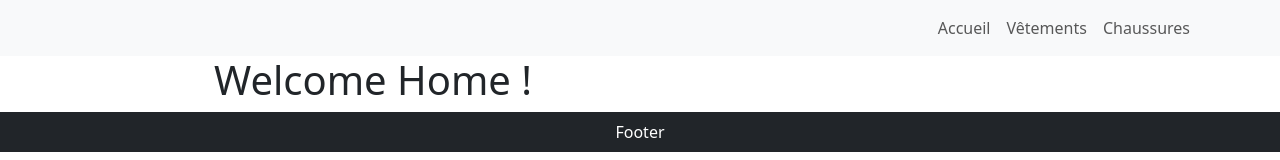
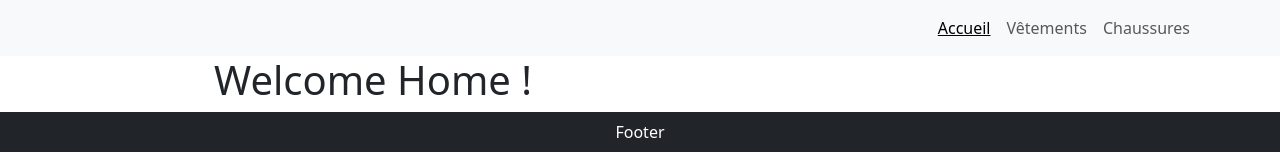
Before and after one commit to fanarkt08/front-end, a React (Vite) app: page / in a window 1280 px wide. Shown: the top 160 px of the page. Built offline with nearby package versions, Linux system fonts and the light colour scheme.

Commit message:
activity 6

```diff
--- /dev/null
+++ b/src/assets/Header.css
@@ -0,0 +1,3 @@
+.nav-link.active {
+  text-decoration: underline;
+}
--- a/src/components/Header.jsx
+++ b/src/components/Header.jsx
@@ -1,5 +1,6 @@
 import { Navbar, Nav, Container } from 'react-bootstrap';
-import { Link } from 'react-router';
+import { NavLink } from 'react-router';
+import '../assets/Header.css';
 
 function Header() {
   return (
@@ -9,9 +10,15 @@ function Header() {
           <Navbar.Toggle aria-controls="navbar-nav" />
           <Navbar.Collapse id="navbar-nav">
             <Nav className="ms-auto">
-              <Nav.Link as={Link} to="/">Accueil</Nav.Link>
-              <Nav.Link as={Link} to="/vetements">Vêtements</Nav.Link>
-              <Nav.Link as={Link} to="/chaussures">Chaussures</Nav.Link>
+              <Nav.Link as={NavLink} to="/" end>
+                Accueil
+              </Nav.Link>
+              <Nav.Link as={NavLink} to="/vetements">
+                Vêtements
+              </Nav.Link>
+              <Nav.Link as={NavLink} to="/chaussures">
+                Chaussures
+              </Nav.Link>
             </Nav>
           </Navbar.Collapse>
         </Container>
```
